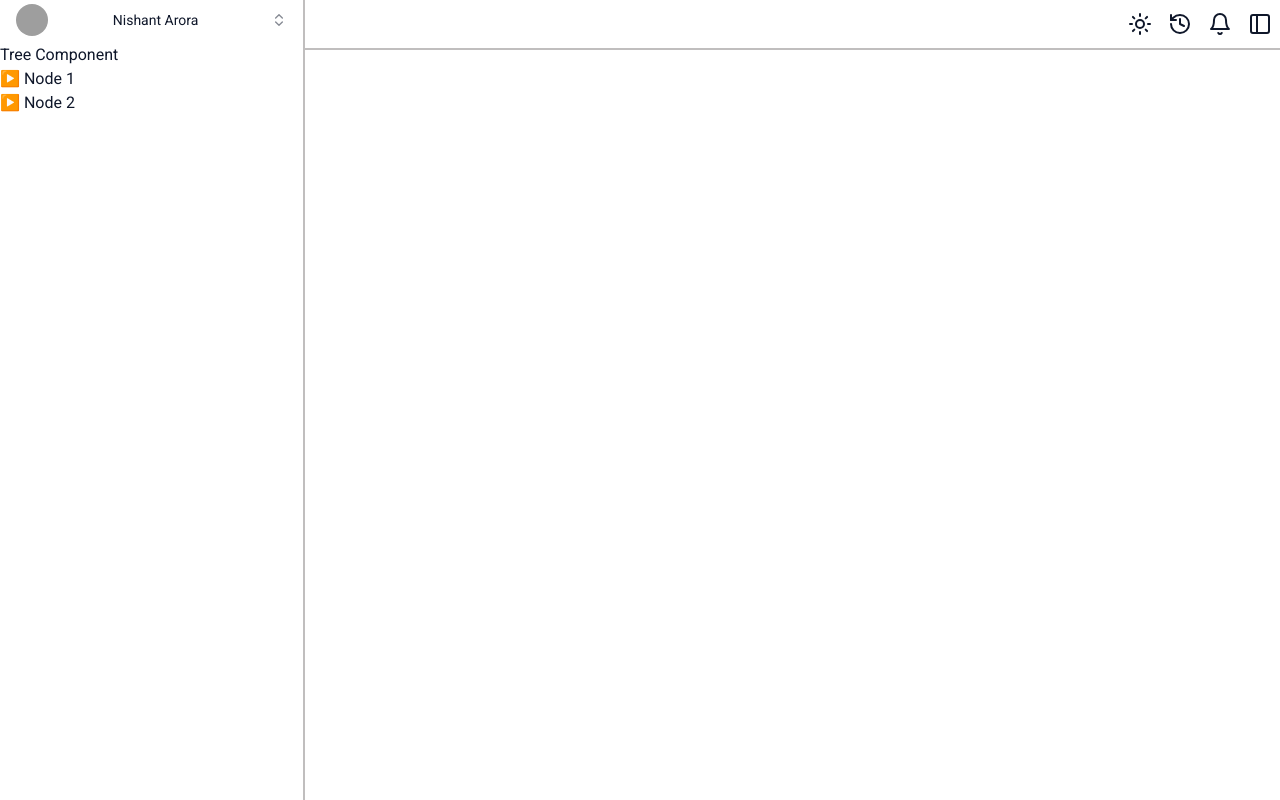
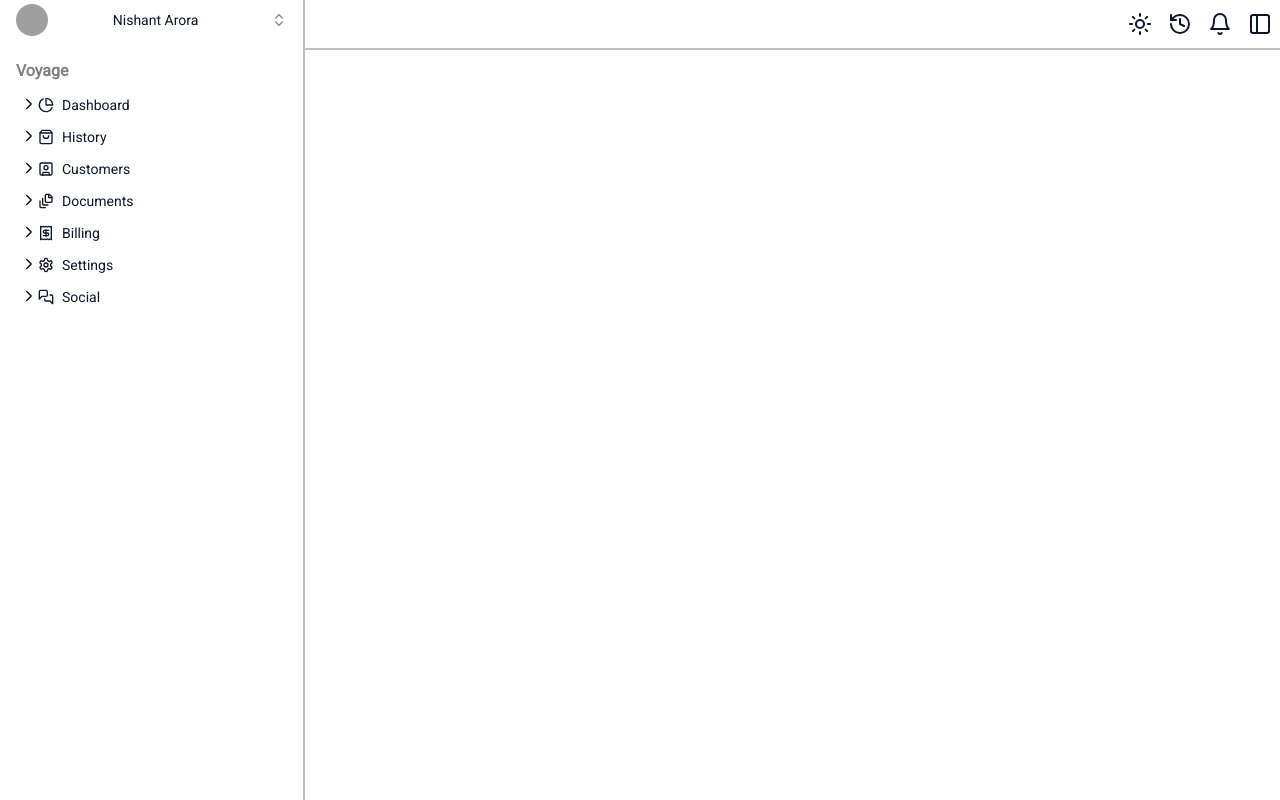
Before and after one commit to nishant/sample-react-app, a React (Create React App) app: page / in a window 1280 px wide. Built offline with nearby package versions, Linux system fonts and the light colour scheme; grey boxes are pictures that could not be loaded.

Commit message:
sidenav styling + icons

```diff
--- a/src/components/sidenav/sidenav.scss
+++ b/src/components/sidenav/sidenav.scss
@@ -0,0 +1,32 @@
+.tree-container {
+  padding: 16px;
+
+  .tree-item {
+    cursor: pointer;
+    font-size: 14px;
+    display: flex;
+    padding: 4px;
+    border-radius: 4px;
+
+    &:hover {
+      background: #efefef;
+    }
+  }
+}
+
+.tree-heading {
+  font-weight: bold;
+  color: grey;
+  padding-bottom: 8px;
+}
+
+
+.reduce-size {
+  height: 18px;
+  width: 18px;
+}
+
+.icon {
+  padding-right: 8px;
+  padding-bottom: 4px;
+}
--- a/src/components/sidenav/sidenav.tsx
+++ b/src/components/sidenav/sidenav.tsx
@@ -1,17 +1,29 @@
 import React, { useState } from 'react';
-
-// Define a recursive TreeNode component
+import './sidenav.scss';
+import {
+  ChevronDown,
+  ChevronRight,
+  FileStack, MessagesSquare,
+  PieChart,
+  Receipt,
+  Settings,
+  ShoppingBag,
+  UserSquare,
+} from 'lucide-react';
 const TreeNode = ({ node }: any) => {
   const [isExpanded, setIsExpanded] = useState(false);
 
   const toggleExpansion = () => {
+    if (node.children.length > 0) {
       setIsExpanded(!isExpanded);
+    }
   };
 
   return (
-    <div>
-      <div onClick={toggleExpansion} style={{ cursor: 'pointer' }}>
-        {isExpanded ? '🔽' : '▶️'} {node.name}
+    <div className="item-container">
+      <div className="tree-item" onClick={toggleExpansion}>
+        {isExpanded ? <ChevronDown className="reduce-size" /> : <ChevronRight className="reduce-size" />}
+        {node.icon} {node.name}
       </div>
       {isExpanded && (
         <ul style={{ marginLeft: '20px' }}>
@@ -26,11 +38,10 @@ const TreeNode = ({ node }: any) => {
   );
 };
 
-// Define the Tree component
 const Tree = ({ data }: any) => {
   return (
-    <div>
-      <h2>Tree Component</h2>
+    <div className="tree-container">
+      <h2 className="tree-heading">Voyage</h2>
       <ul>
         {data.map((node: any) => (
           <li key={node.id}>
@@ -42,36 +53,70 @@ const Tree = ({ data }: any) => {
   );
 };
 
-// Example usage of the Tree component
 const Sidenav = () => {
   const treeData = [
     {
       id: 1,
-      name: 'Node 1',
-      children: [
+      name: 'Dashboard',
+      children: [],
+      icon: <PieChart className="icon" />
+    },
     {
       id: 2,
-          name: 'Node 1.1',
+      name: 'History',
       children: [],
+      icon: <ShoppingBag className="icon" />
     },
     {
       id: 3,
-          name: 'Node 1.2',
+      name: 'Customers',
+      icon: <UserSquare className="icon" />,
       children: [
         {
           id: 4,
-              name: 'Node 1.2.1',
+          name: 'Contracts',
           children: [],
+          icon: null
         },
-          ],
+        {
+          id: 5,
+          name: 'Messaging',
+          children: [],
+          icon: null
         },
+        {
+          id: 6,
+          name: 'Contacts',
+          children: [],
+          icon: null
+        }
       ],
     },
     {
-      id: 5,
-      name: 'Node 2',
+      id: 7,
+      name: 'Documents',
       children: [],
+      icon: <FileStack className="icon" />
     },
+    {
+      id: 8,
+      name: 'Billing',
+      children: [],
+      icon: <Receipt className="icon" />
+    },
+    {
+      id: 9,
+      name: 'Settings',
+      children: [],
+      icon: <Settings className="icon" />
+    },
+    {
+      id: 10,
+      name: 'Social',
+      children: [],
+      icon: <MessagesSquare className="icon" />
+    },
+
   ];
 
   return (
```
Lines whose indentation alone changed are shown as unchanged.
